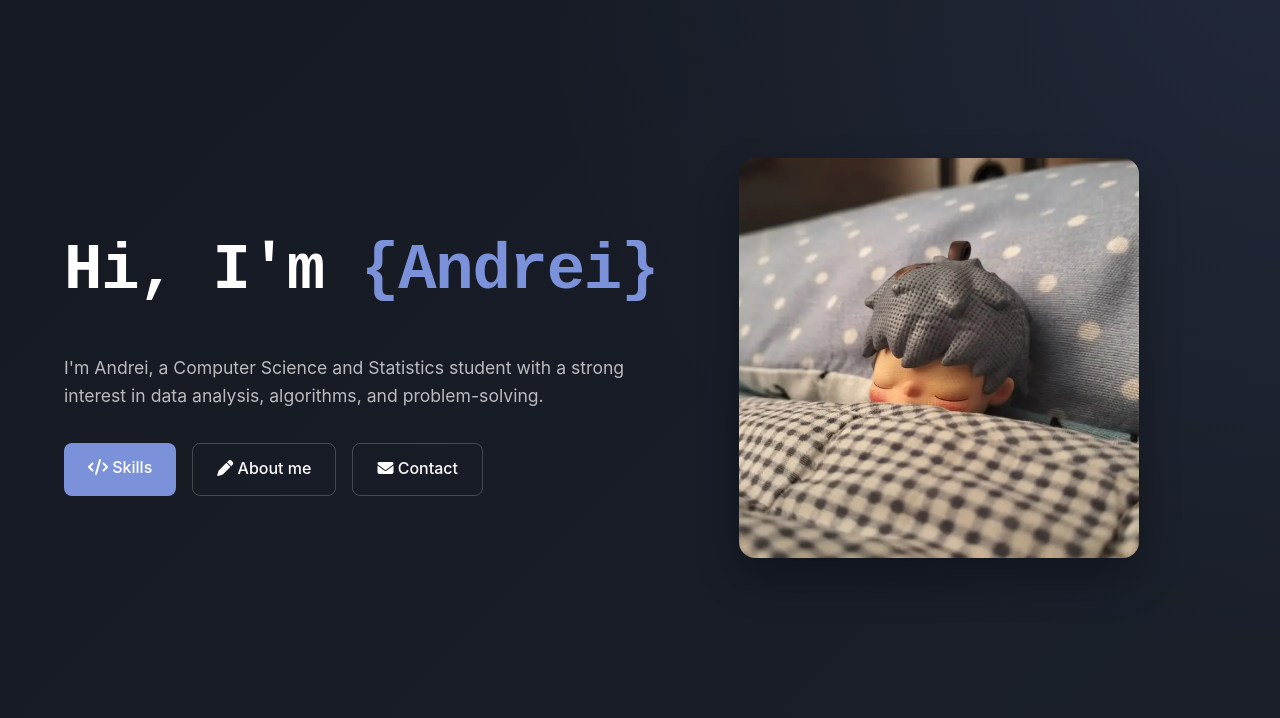
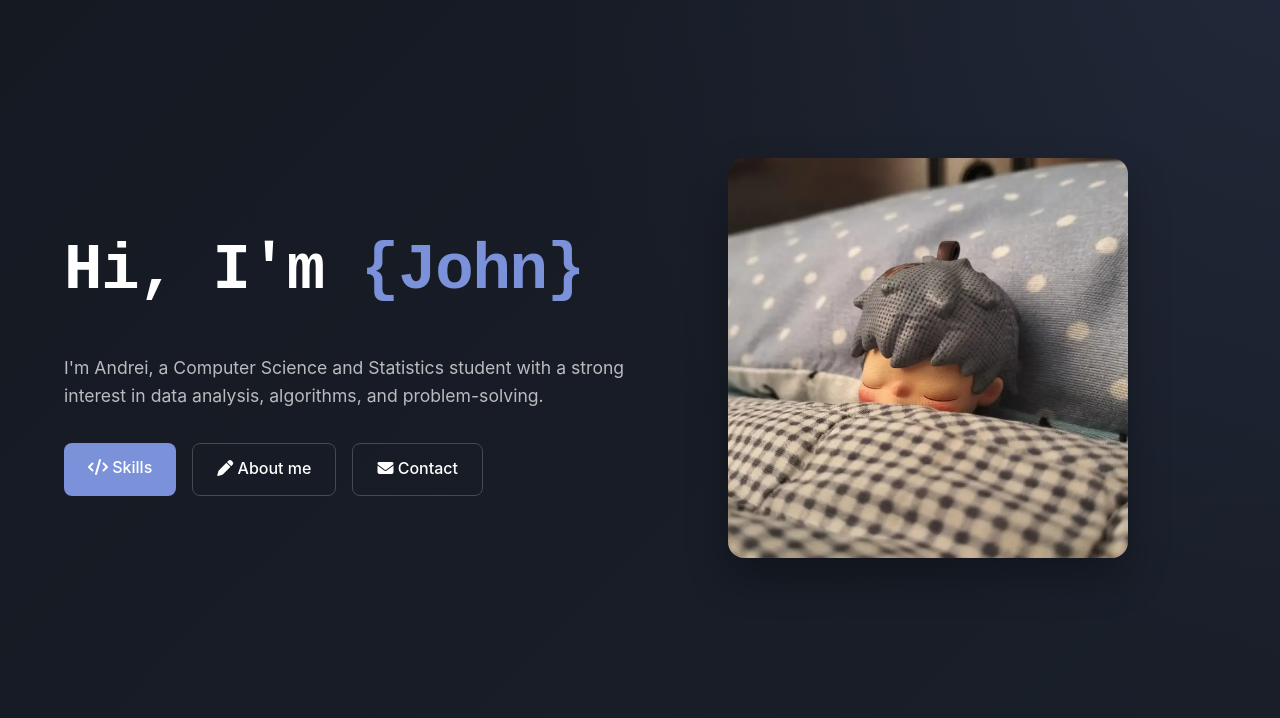
Before and after one commit to andreiverg/andreiverg.github.io, a plain HTML site: page index.html in a window 1280 px wide. Shown: the part 82-800 px from the top of the page. Drawn offline with Linux system fonts and the light colour scheme.

Commit message:
reversed

```diff
--- a/index.html
+++ b/index.html
@@ -59,7 +59,7 @@
     <!-- SECTION 1: Hero -->
     <section class="hero-section">
       <div class="text">
-        <div class="greeting">Hi, I'm <span>{Andrei}</span></div>
+        <div class="greeting">Hi, I'm <span>{John}</span></div>
         <p>I'm Andrei, a Computer Science and Statistics student with a strong interest in data analysis, algorithms, and problem-solving.</p>
 
         <div class="links">
```
